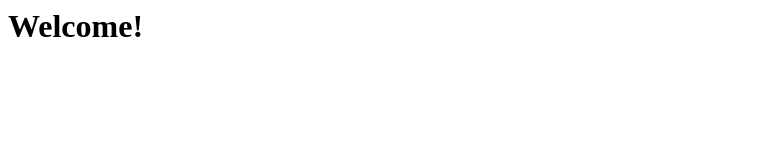
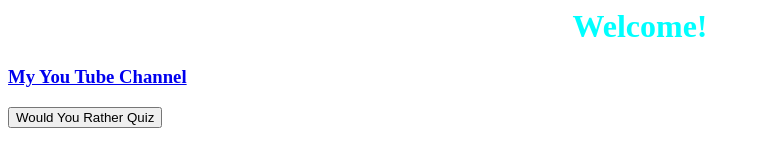
Before and after one commit to dwbclayton/mobroweb, a plain HTML site: page index.html in a window 1280 px wide. Shown: the whole page, without its empty margins (0-760 px from the left). Drawn offline with Linux system fonts and the light colour scheme.

Commit message:
More changes

```diff
--- a/index.html
+++ b/index.html
@@ -1,8 +1,20 @@
 <html>
     <head>
         <title>Mo Bro</title>
+        <style>
+        body {
+        }
+        h1 {
+            color: aqua;
+            text-align: center
+        }
+        </style>
     </head>
     <body>
         <h1>Welcome!</h1>
+        <h3>
+        <a href="https://www.youtube.com/channel/UCHVft9p5mhI-RBMkTFXx9hQ">My You Tube Channel</a>
+        </h3>
+        <button onclick="quiz.html">Would You Rather Quiz</button>
     </body>
 </html>
```
Also changed, not shown: quiz.html (added).
